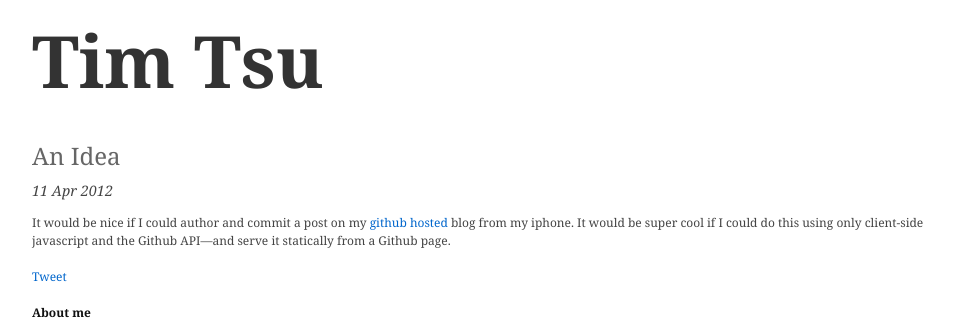
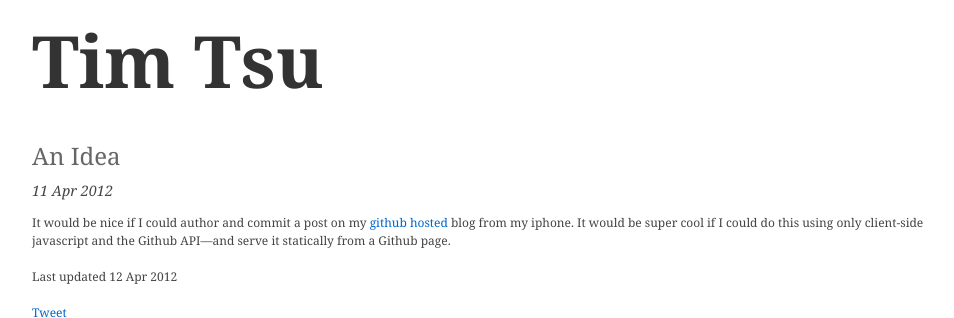
Before and after one commit to ttsu/ttsu.github.com, a Jekyll site: the page built from _posts/2012-04-11-An-Idea.md, in a window 1280 px wide, cut to the strip 0-318 px from the top of the page. Shown: the whole strip, without its empty margins (133-1087 px from the left). Built offline with Jekyll 4.4.1, drawn with Linux system fonts in a browser that asks for light colours; comment, search, counter and statistics services are not loaded.

Commit message:
testing site time

```diff
--- a/_layouts/post.html
+++ b/_layouts/post.html
@@ -4,10 +4,11 @@ layout: default
 <article>
     <header>
         <h1>{{ page.title }}</h1>
-        <time datetime="{{ page.date | date_to_xmlschema }}" pubdate>{{ page.date | date_to_string }}</time>
+        <time datetime="{{ page.date | date_to_xmlschema }}" pubdate>{{page.date | date_to_string}}</time>
     </header>
 {{ content }}
     <footer>
+        <p>Last updated {{site.time | date_to_string}}</p>
         <p class="tweet">{% include twitter/share %}</p>
     </footer>
 </article>
```
